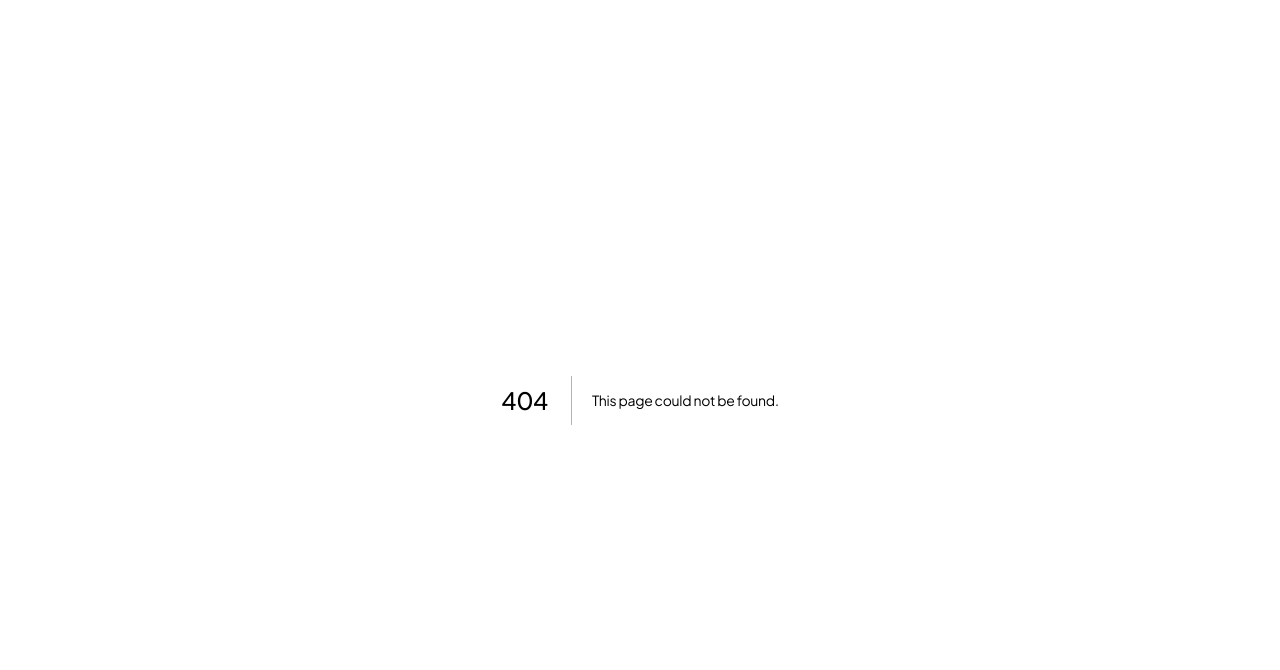
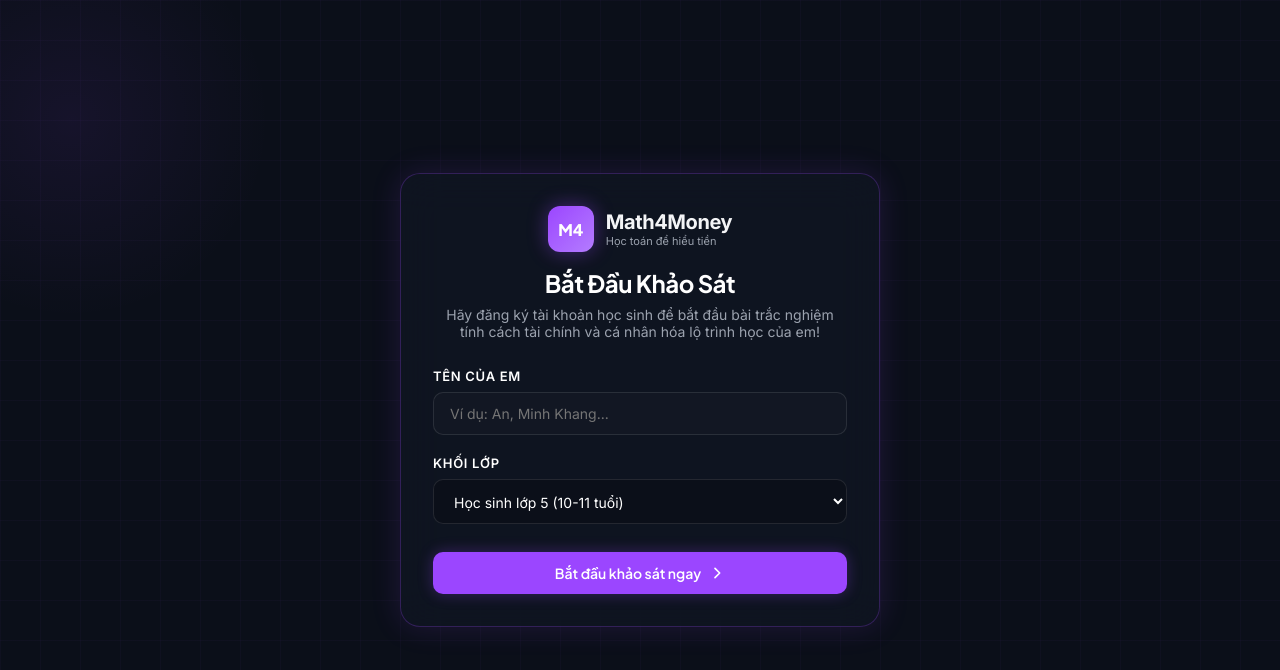
Before and after one commit to gmtigrisva123/Math4Money, a Next.js app: page /register in a window 1280 px wide. Before the commit this address had no page. Shown: the top 670 px of the page. Built offline with nearby package versions, Linux system fonts and the light colour scheme.

Commit message:
chore: add src/app/register/page.tsx

```diff
--- /dev/null
+++ b/src/app/register/page.tsx
@@ -0,0 +1,120 @@
+"use client"
+import React, { useState, useEffect } from 'react'
+import { useRouter } from 'next/navigation'
+
+export default function Register() {
+  const router = useRouter();
+  const [name, setName] = useState('');
+  const [grade, setGrade] = useState('Học sinh lớp 5');
+  const [error, setError] = useState('');
+
+  useEffect(() => {
+    // Check if user is already registered, redirect to dashboard
+    const storedUser = localStorage.getItem('m4m_user');
+    if (storedUser) {
+      router.push('/dashboard');
+    }
+  }, [router]);
+
+  const handleSubmit = (e: React.FormEvent) => {
+    e.preventDefault();
+    if (!name.trim()) {
+      setError('Vui lòng nhập tên của em nhé!');
+      return;
+    }
+    // Save temporary details before quiz
+    localStorage.setItem('m4m_temp_user', JSON.stringify({ name, grade }));
+    router.push('/assessment');
+  };
+
+  return (
+    <main style={{ minHeight: '100vh', display: 'flex', alignItems: 'center', justifyContent: 'center', padding: '20px' }}>
+      <div className="hero-glow-bg"></div>
+      <div className="glass-card" style={{ maxWidth: '480px', margin: '0 auto', border: '1px solid rgba(155, 70, 255, 0.25)', boxShadow: '0 0 30px rgba(155, 70, 255, 0.15)' }}>
+        <div style={{ textAlign: 'center', marginBottom: '28px' }}>
+          <div className="logo" style={{ justifyContent: 'center', marginBottom: '16px' }}>
+            <div className="mark">M4</div>
+            <div style={{ textAlign: 'left' }}>
+              <div style={{ fontWeight: 800, fontSize: '20px', letterSpacing: '-0.02em' }}>Math4Money</div>
+              <div style={{ fontSize: 11, color: 'var(--text-muted)' }}>Học toán để hiểu tiền</div>
+            </div>
+          </div>
+          <h2 style={{ fontSize: '24px', color: 'white', marginBottom: '8px' }}>Bắt Đầu Khảo Sát</h2>
+          <p style={{ color: 'var(--text-muted)', fontSize: '14px' }}>
+            Hãy đăng ký tài khoản học sinh để bắt đầu bài trắc nghiệm tính cách tài chính và cá nhân hóa lộ trình học của em!
+          </p>
+        </div>
+
+        <form onSubmit={handleSubmit} style={{ display: 'flex', flexDirection: 'column', gap: '20px' }}>
+          <div>
+            <label htmlFor="name" style={{ display: 'block', fontSize: '13px', fontWeight: 600, color: 'white', marginBottom: '8px', textTransform: 'uppercase', letterSpacing: '0.05em' }}>
+              Tên của em
+            </label>
+            <input
+              type="text"
+              id="name"
+              placeholder="Ví dụ: An, Minh Khang..."
+              value={name}
+              onChange={(e) => {
+                setName(e.target.value);
+                setError('');
+              }}
+              style={{
+                width: '100%',
+                padding: '12px 16px',
+                borderRadius: '10px',
+                background: 'rgba(255, 255, 255, 0.02)',
+                border: '1px solid rgba(255, 255, 255, 0.1)',
+                color: 'white',
+                fontSize: '14px',
+                fontFamily: 'inherit',
+                outline: 'none',
+                transition: 'all 0.2s ease'
+              }}
+              onFocus={(e) => e.target.style.borderColor = 'var(--accent)'}
+              onBlur={(e) => e.target.style.borderColor = 'rgba(255, 255, 255, 0.1)'}
+            />
+            {error && <span style={{ color: 'var(--color-tho)', fontSize: '12px', marginTop: '6px', display: 'block' }}>{error}</span>}
+          </div>
+
+          <div>
+            <label htmlFor="grade" style={{ display: 'block', fontSize: '13px', fontWeight: 600, color: 'white', marginBottom: '8px', textTransform: 'uppercase', letterSpacing: '0.05em' }}>
+              Khối lớp
+            </label>
+            <select
+              id="grade"
+              value={grade}
+              onChange={(e) => setGrade(e.target.value)}
+              style={{
+                width: '100%',
+                padding: '12px 16px',
+                borderRadius: '10px',
+                background: '#0b0f19',
+                border: '1px solid rgba(255, 255, 255, 0.1)',
+                color: 'white',
+                fontSize: '14px',
+                fontFamily: 'inherit',
+                outline: 'none',
+                cursor: 'pointer'
+              }}
+            >
+              <option value="Học sinh lớp 1">Học sinh lớp 1 (6-7 tuổi)</option>
+              <option value="Học sinh lớp 2">Học sinh lớp 2 (7-8 tuổi)</option>
+              <option value="Học sinh lớp 3">Học sinh lớp 3 (8-9 tuổi)</option>
+              <option value="Học sinh lớp 4">Học sinh lớp 4 (9-10 tuổi)</option>
+              <option value="Học sinh lớp 5">Học sinh lớp 5 (10-11 tuổi)</option>
+              <option value="Học sinh lớp 6">Học sinh lớp 6 (11-12 tuổi)</option>
+            </select>
+          </div>
+
+          <button type="submit" className="btn primary" style={{ width: '100%', padding: '12px', marginTop: '8px' }}>
+            Bắt đầu khảo sát ngay
+            <svg width="16" height="16" fill="none" viewBox="0 0 24 24" stroke="currentColor" strokeWidth="2.5">
+              <path strokeLinecap="round" strokeLinejoin="round" d="M9 5l7 7-7 7" />
+            </svg>
+          </button>
+        </form>
+      </div>
+    </main>
+  );
+}
```
